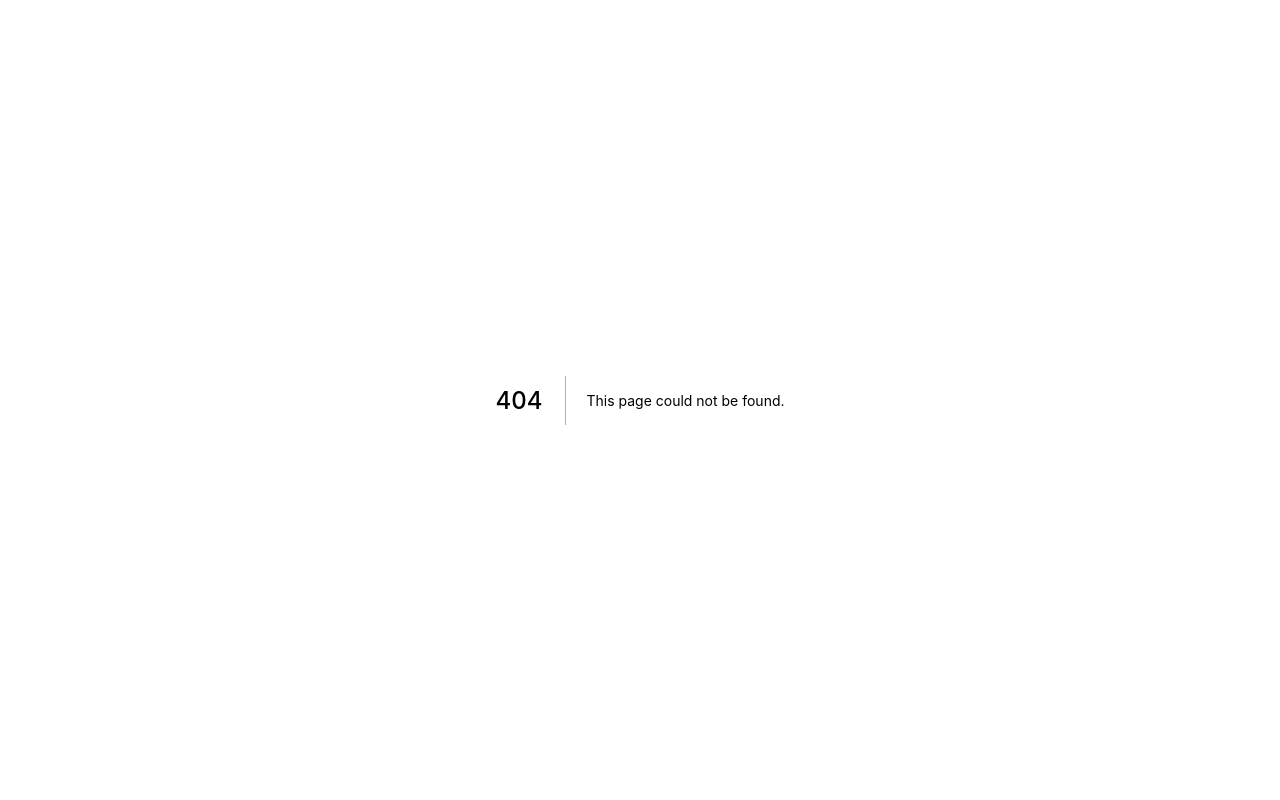
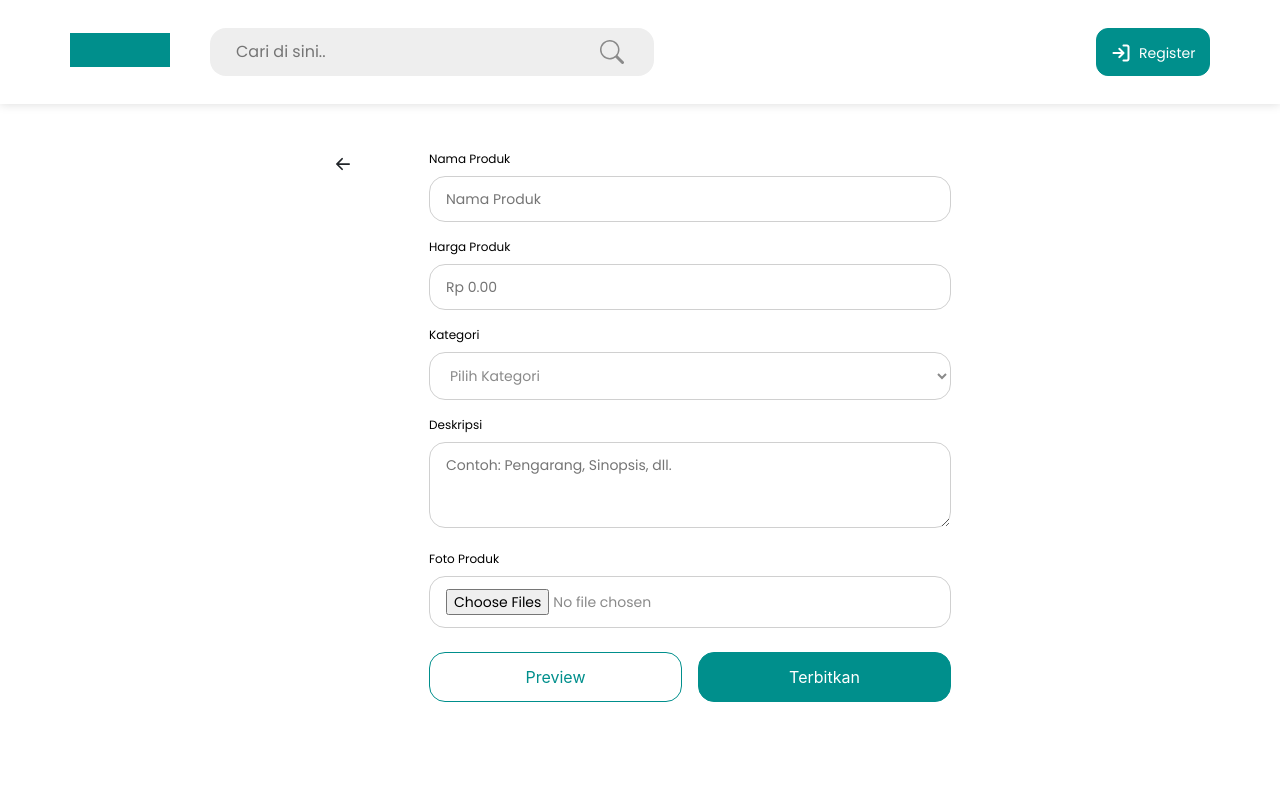
Before and after one commit to fsw6-kelompok3/Final-Project-Frontend, a Next.js app: page /book/add in a window 1280 px wide. Before the commit this address had no page. Shown: the top 800 px of the page. Built offline with nearby package versions, Linux system fonts and the light colour scheme.

Commit message:
add tampilan edit/add product

```diff
--- /dev/null
+++ b/pages/book/add/AddProduct.module.css
@@ -0,0 +1,94 @@
+.container {
+  padding-top: 150px;
+  margin-bottom: 50px;
+}
+.containerForm {
+  display: flex;
+  justify-content: center;
+}
+.boxLeft {
+  padding-right: 36px;
+}
+.prevBtn {
+  width: 28px;
+  height: 28px;
+}
+.prevBtn:hover{
+    color: #008f8c;
+}
+.boxRight {
+  padding-left: 36px;
+  width: 50%;
+}
+.boxInput {
+  width: 100%;
+  margin-bottom: 16px;
+}
+.label {
+  font-family: "Poppins";
+  font-style: normal;
+  font-weight: 400;
+  font-size: 12px;
+  line-height: 18px;
+  color: #000000;
+  margin-bottom: 8px;
+}
+.input {
+  width: 100%;
+  background: #ffffff;
+  border: 1px solid #d0d0d0;
+  border-radius: 16px;
+  padding: 12px 16px;
+  margin-right: 50px;
+
+  font-family: "Poppins";
+  font-style: normal;
+  font-weight: 400;
+  font-size: 14px;
+  line-height: 20px;
+  color: #8a8a8a;
+}
+.boxBtn {
+  display: flex;
+  margin-top:24px;
+}
+.btnPreview {
+  width: 50%;
+  border-radius: 16px;
+  align-items: center;
+  padding: 12px 24px;
+  background: #fff;
+  border-color: #008f8c;
+  margin-bottom: 40px;
+  color:#008f8c;
+  margin-right: 8px;
+}
+.btnPreview:hover {
+    color: #fff;
+    background-color: #008f8c;
+    border-color: #008f8c;
+  }
+.btnSubmit {
+  width: 50%;
+  border-radius: 16px;
+  align-items: center;
+  padding: 12px 24px;
+  background: #008f8c;
+  border-color: #008f8c;
+  margin-bottom: 40px;
+  margin-left: 8px;
+}
+.btnSubmit:hover {
+  color: #fff;
+  background-color: #008f8c;
+  border-color: #008f8c;
+}
+.alert {
+  font-family: "Poppins";
+  font-style: normal;
+  font-weight: 400;
+  font-size: 12px;
+  line-height: 14px;
+  color: #ff0000;
+  margin-top: 8px;
+}
--- /dev/null
+++ b/pages/book/add/index.jsx
@@ -0,0 +1,177 @@
+import React, { useState, useEffect } from "react";
+import { Button, Container } from "react-bootstrap";
+import Layout from "../../../components/general/Layout";
+import { ArrowLeftShort } from "react-bootstrap-icons";
+import Link from "next/link";
+import styles from "./AddProduct.module.css";
+
+export default function AddProduct() {
+  const initialValues = {
+    nama: "",
+    harga: "",
+    kategori: "",
+    deskripsi: "",
+    foto: "",
+  };
+  const [formValues, setFormValues] = useState(initialValues);
+  const [formErrors, setFormErrors] = useState({});
+  const [isSubmit, setIsSubmit] = useState(false);
+  const [selected, setSelected] = useState(null);
+
+  // console.log(selected);
+
+  const handleChange = (e) => {
+    console.log(e.target);
+    const { name, value } = e.target;
+    setFormValues({ ...formValues, [name]: value });
+    console.log(formValues);
+  };
+
+  const handleSubmit = (e) => {
+    e.preventDefault();
+    setFormErrors(validate(formValues));
+    setIsSubmit(true);
+  };
+
+  useEffect(() => {
+    console.log(formErrors);
+    if (Object.keys(formErrors).length === 0 && isSubmit) {
+      console.log(formValues);
+    }
+  }, [formErrors]);
+
+  const validate = (values) => {
+    const errors = {};
+
+    if (!values.nama) {
+      errors.nama = "Name is required!";
+    }
+    if (!values.harga) {
+      errors.harga = "Price is required!";
+    }
+    if (!values.kategori) {
+      errors.kategori = "Category is required!";
+    }
+    if (!values.deskripsi) {
+      errors.deskripsi = "Description is required!";
+    }
+    if (!values.foto) {
+      errors.foto = "Picture is required!";
+    }
+
+    return errors;
+  };
+
+  return (
+    <>
+      <Layout>
+        <Container className={styles.container}>
+          <div className={styles.containerForm}>
+            <div className={styles.boxLeft}>
+              <Link href="/">
+                <a>
+                  <ArrowLeftShort className={styles.prevBtn} />
+                </a>
+              </Link>
+            </div>
+            <div className={styles.boxRight}>
+              <form onSubmit={handleSubmit}>
+                <div className={styles.boxInput}>
+                  <p className={styles.label}>Nama Produk</p>
+                  <input
+                    required
+                    name="nama"
+                    type="text"
+                    placeholder="Nama Produk"
+                    className={styles.input}
+                    value={formValues.nama}
+                    onChange={handleChange}
+                  />
+                  <p className={styles.alert}>{formErrors.nama}</p>
+                </div>
+
+                <div className={styles.boxInput}>
+                  <p className={styles.label}>Harga Produk</p>
+                  <input
+                    required
+                    name="harga"
+                    type="number"
+                    placeholder="Rp 0.00"
+                    className={styles.input}
+                    value={formValues.harga}
+                    onChange={handleChange}
+                  />
+                  <p className={styles.alert}>{formErrors.harga}</p>
+                </div>
+
+                <div className={styles.boxInput}>
+                  <p className={styles.label}>Kategori</p>
+                  <select
+                    required
+                    name="kategori"
+                    className={styles.input}
+                    value={formValues.kategori}
+                    onChange={handleChange}
+                  >
+                    <option value="">Pilih Kategori</option>
+                    <option value="novel">Novel</option>
+                    <option value="fiksi">Fiksi</option>
+                    <option value="horror">Horror</option>
+                    <option value="teknologi">Teknologi</option>
+                    <option value="ensiklopedia">Ensiklopedia</option>
+                  </select>
+                  <p className={styles.alert}>{formErrors.kategori}</p>
+                </div>
+
+                <div className={styles.boxInput}>
+                  <p className={styles.label}>Deskripsi</p>
+                  <textarea
+                    required
+                    name="deskripsi"
+                    placeholder="Contoh: Pengarang, Sinopsis, dll."
+                    className={styles.input}
+                    rows="3"
+                    value={formValues.deskripsi}
+                    onChange={handleChange}
+                  />
+                  <p className={styles.alert}>{formErrors.deskripsi}</p>
+                </div>
+
+                <div className={styles.boxInput}>
+                  <p className={styles.label}>Foto Produk</p>
+                  <input
+                    required
+                    multiple
+                    name="foto"
+                    type="file"
+                    placeholder="+"
+                    className={styles.input}
+                    value={formValues.foto}
+                    onChange={handleChange}
+                  />
+                  <p className={styles.alert}>{formErrors.foto}</p>
+                </div>
+
+                <div className={styles.boxBtn}>
+                  <Button href="/book" className={styles.btnPreview}>
+                    Preview
+                  </Button>
+
+                  <Button
+                    variant="primary"
+                    type="submit"
+                    className={styles.btnSubmit}
+                    //   onClick={notify}
+                    // onChildClose={handleClose}
+                  >
+                    Terbitkan
+                  </Button>
+                </div>
+              </form>
+            </div>
+          </div>
+        </Container>
+      </Layout>
+    </>
+  );
+}
```
